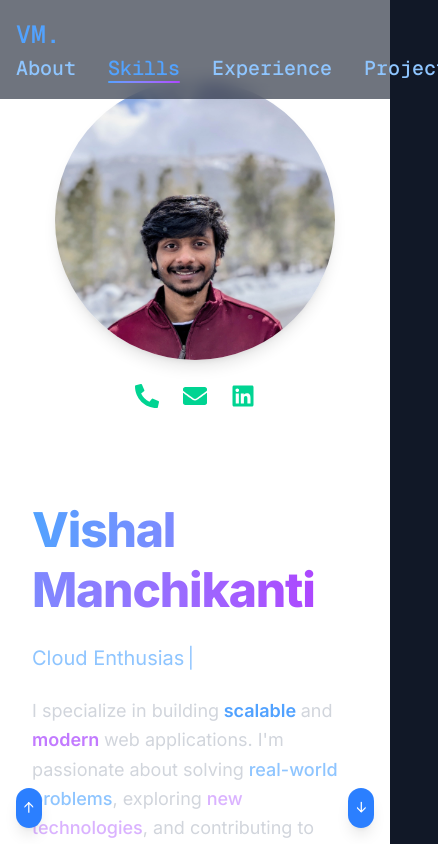
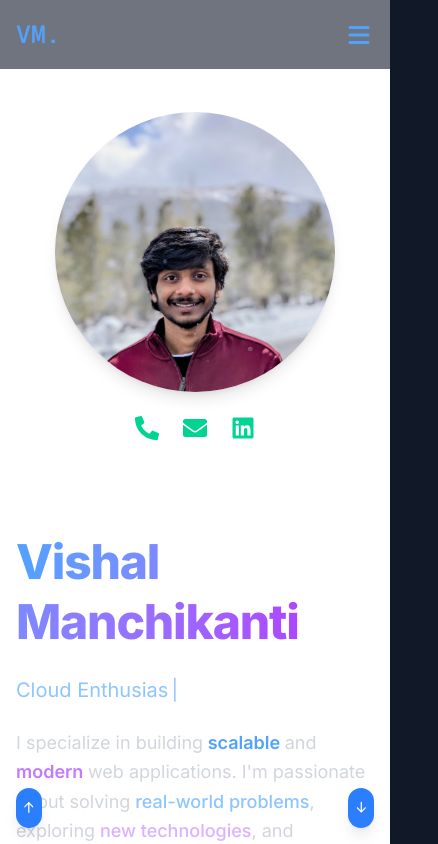
Before and after one commit to vishalmanchikanti/portfolio-site, a Next.js app: page / in a window 390 px wide. Shown: the top 844 px of the page, 438 px wide, since content can reach past the window. Built offline with nearby package versions, Linux system fonts and the light colour scheme.

Commit message:
Fix mobile resume view problem

```diff
--- a/src/components/Header.tsx
+++ b/src/components/Header.tsx
@@ -1,5 +1,6 @@
 import React, { useEffect, useRef, useState } from "react";
 import { FaTimes, FaDownload } from "react-icons/fa";
+import { HiMenu } from "react-icons/hi";
 import { motion, AnimatePresence } from "framer-motion";
 
 const navLinks = [
@@ -18,6 +19,8 @@ const Header: React.FC = () => {
   const [tracerX, setTracerX] = useState(0);
   const [tracerWidth, setTracerWidth] = useState(0);
   const [showTracer, setShowTracer] = useState(false);
+  const [mobileMenuOpen, setMobileMenuOpen] = useState(false);
+
   const navRef = useRef<HTMLUListElement>(null);
 
   useEffect(() => {
@@ -33,8 +36,8 @@ const Header: React.FC = () => {
   useEffect(() => {
     const handleScroll = () => {
       const scrollY = window.scrollY + window.innerHeight / 2;
+      const hero = document.getElementById("hero");
 
-      const hero = document.getElementById("hero");
       if (
         hero &&
         hero.offsetTop <= scrollY &&
@@ -80,13 +83,13 @@ const Header: React.FC = () => {
       const offset = window.innerHeight / 2 - el.clientHeight / 2;
       const top = el.getBoundingClientRect().top + window.scrollY - offset;
       window.scrollTo({ top, behavior: "smooth" });
+      setMobileMenuOpen(false); // close on mobile nav click
     }
   };
 
   const handleHover = (e: React.MouseEvent) => {
     const navRect = navRef.current?.getBoundingClientRect();
     if (!navRect || !navRef.current) return;
-
     const x = e.clientX - navRect.left;
     setHoverX(x);
 
@@ -99,13 +102,11 @@ const Header: React.FC = () => {
     if (hoveredButton) {
       setTracerWidth(hoveredButton.offsetWidth);
     } else {
-      setTracerWidth(64); // fallback default width
+      setTracerWidth(64);
     }
   };
 
-  const handleLeave = () => {
-    setHoverX(null);
-  };
+  const handleLeave = () => setHoverX(null);
 
   return (
     <>
@@ -116,7 +117,7 @@ const Header: React.FC = () => {
             : "bg-gray-900/60 backdrop-blur-sm"
         }`}
       >
-        <nav className="relative w-full flex flex-wrap items-center justify-between max-w-7xl mx-auto px-4 sm:px-6 py-4">
+        <nav className="relative w-full flex items-center justify-between max-w-7xl mx-auto px-4 sm:px-6 py-4">
           <span
             className="text-blue-400 font-medium text-[1.55rem] cursor-pointer hover:text-blue-300 transition"
             onClick={() => scrollToSection("hero")}
@@ -124,9 +125,19 @@ const Header: React.FC = () => {
             VM.
           </span>
 
+          {/* Hamburger for Mobile */}
+          <button
+            onClick={() => setMobileMenuOpen((prev) => !prev)}
+            className="md:hidden text-blue-400 text-3xl"
+            aria-label="Toggle Menu"
+          >
+            <HiMenu />
+          </button>
+
+          {/* Desktop Navigation */}
           <ul
             ref={navRef}
-            className="relative flex gap-8 text-[1.25rem] font-medium"
+            className="hidden md:flex gap-8 text-[1.25rem] font-medium"
             onMouseMove={handleHover}
             onMouseLeave={handleLeave}
           >
@@ -134,11 +145,14 @@ const Header: React.FC = () => {
               <li key={label}>
                 <button
                   data-id={target}
-                  onClick={() =>
-                    target === "resume"
-                      ? setShowResume(true)
-                      : scrollToSection(target)
-                  }
+                  onClick={() => {
+                    if (target === "resume") {
+                      setMobileMenuOpen(false);
+                      setShowResume(true);
+                    } else {
+                      scrollToSection(target);
+                    }
+                  }}
                   className={`text-blue-300 cursor-pointer hover:text-blue-400 transition-colors duration-200 ${
                     activeLink === target ? "text-blue-400" : ""
                   }`}
@@ -148,7 +162,6 @@ const Header: React.FC = () => {
               </li>
             ))}
 
-            {/* Tracer Line */}
             {(showTracer || hoverX !== null) && (
               <motion.div
                 className="absolute bottom-0 h-[2px] bg-gradient-to-r from-blue-400 to-purple-500 rounded"
@@ -161,6 +174,36 @@ const Header: React.FC = () => {
             )}
           </ul>
         </nav>
+
+        {/* Mobile Menu Panel */}
+        <AnimatePresence>
+          {mobileMenuOpen && (
+            <motion.div
+              initial={{ opacity: 0, y: -20 }}
+              animate={{ opacity: 1, y: 0 }}
+              exit={{ opacity: 0, y: -20 }}
+              transition={{ duration: 0.2 }}
+              className="md:hidden px-6 py-4 bg-gray-800 border-t border-gray-700 text-white text-lg space-y-4"
+            >
+              {navLinks.map(({ label, target }) => (
+                <button
+                  key={label}
+                  onClick={() => {
+                    if (target === "resume") {
+                      setMobileMenuOpen(false);
+                      setShowResume(true);
+                    } else {
+                      scrollToSection(target);
+                    }
+                  }}
+                  className="block w-full text-left text-blue-300 hover:text-blue-400 transition"
+                >
+                  {label}
+                </button>
+              ))}
+            </motion.div>
+          )}
+        </AnimatePresence>
       </header>
 
       {/* Resume Modal */}
@@ -198,7 +241,6 @@ const Header: React.FC = () => {
                   <FaTimes />
                 </button>
               </div>
-
               <iframe
                 src="/resume.pdf"
                 className="w-full h-[80vh] mt-8 rounded-md"
--- a/src/components/herosection.tsx
+++ b/src/components/herosection.tsx
@@ -82,7 +82,7 @@ const Hero: React.FC = () => {
   return (
     <section
       id="hero"
-      className={`${inter.className} w-full text-white flex flex-col md:flex-row items-center justify-center px-8 py-20 md:py-32`}
+      className={`${inter.className} w-full text-white flex flex-col md:flex-row items-center justify-center px-4 sm:px-6 md:px-8 pt-28 md:py-32`}
     >
       {/* LEFT: Image + Contact Icons */}
       <div className="flex flex-col items-center justify-center w-[280px] space-y-6 mb-8 md:mb-0 md:mr-12">
--- a/src/pages/_document.tsx
+++ b/src/pages/_document.tsx
@@ -5,11 +5,8 @@ export default function Document() {
     <Html lang="en">
       <Head>
         <title>Vishal Manchikanti | Portfolio</title>
-        <meta
-          name="description"
-          content="Full-stack developer portfolio built with Next.js"
-        />
-        <link rel="icon" href="/favicon.ico" />
+        <meta name="viewport" content="width=device-width, initial-scale=1.0" />
+        <meta name="theme-color" content="#111827" />
       </Head>
       <body className="antialiased">
         <Main />
--- a/src/styles/globals.css
+++ b/src/styles/globals.css
@@ -5,15 +5,15 @@
   --foreground: #171717;
 }
 
-html,
-body {
-  background-color: #111827; /* Tailwind's gray-900 */
-  color: white;
+html, body {
+  scroll-behavior: smooth;
+  font-size: 16px;
+  overflow-x: hidden;
+  background-color: #111827;
+  color: #ffffff;
+  font-family: Arial, Helvetica, sans-serif;
 }
 
-body {
-  overflow-x: hidden;
-}
 
 @media (prefers-color-scheme: dark) {
   :root {
```
